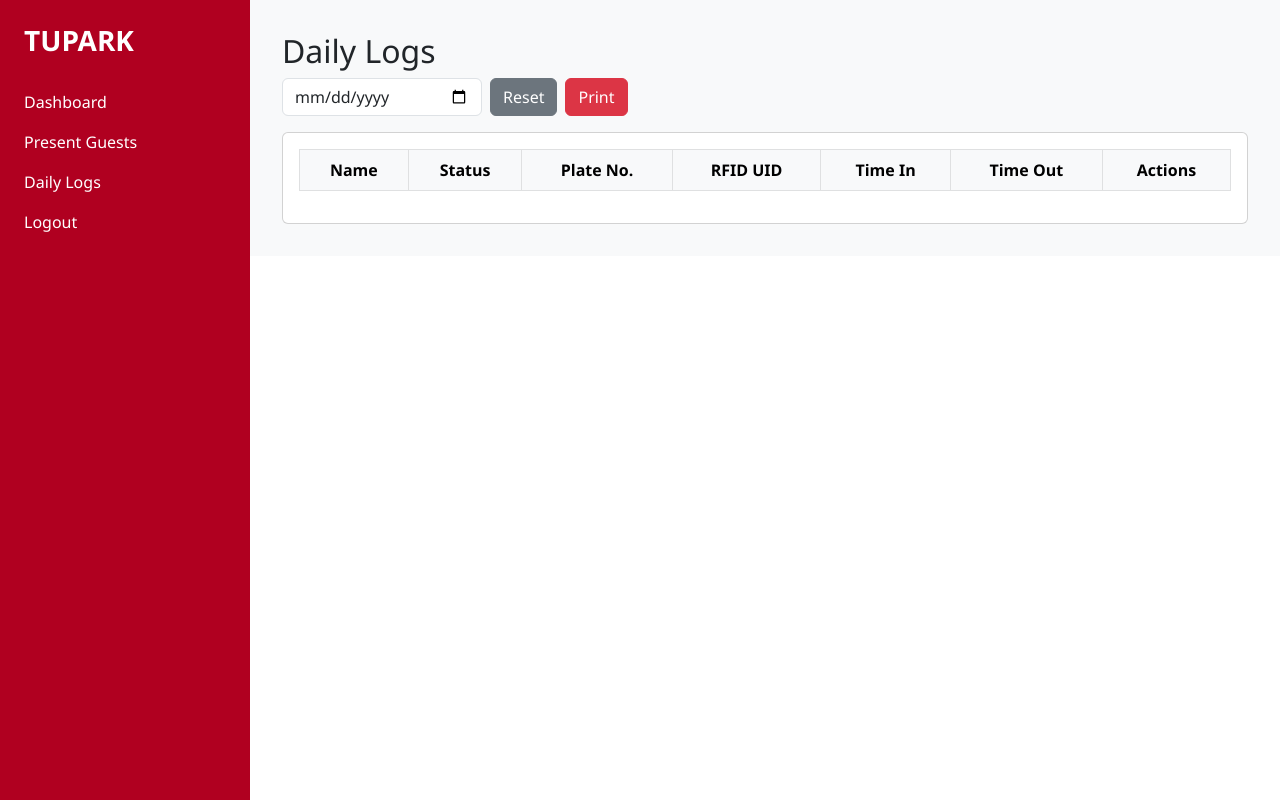
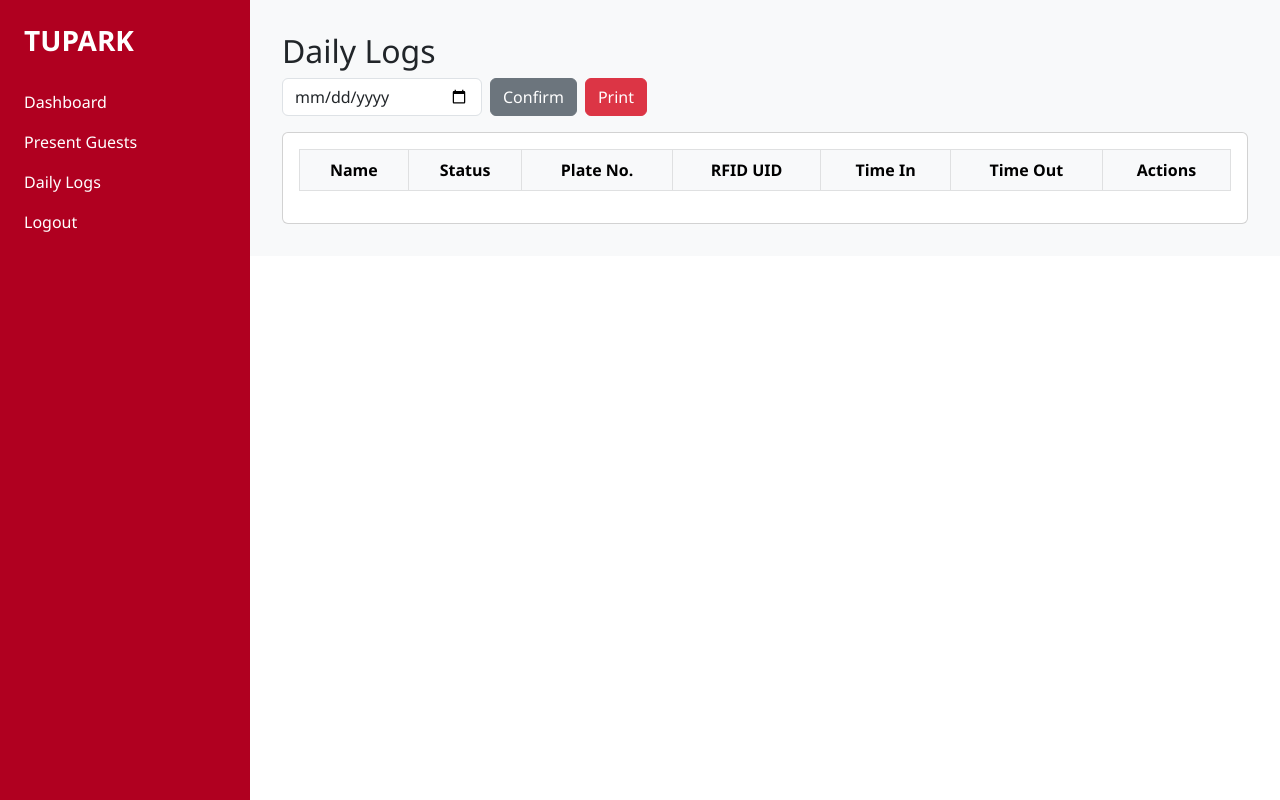
Before and after one commit to Tupark000/rfid_web_backend, a website: page public/logs.html in a window 1280 px wide. Drawn offline with nearby package versions, Linux system fonts and the light colour scheme; no server answers.

Commit message:
Fixing: logs

```diff
--- a/public/logs.html
+++ b/public/logs.html
@@ -63,7 +63,7 @@
     <!-- Filter Bar -->
     <div class="filter-bar d-flex align-items-center gap-2 mb-3">
       <input type="date" id="logDate" class="form-control" style="max-width: 200px;">
-      <button onclick="loadLogs()" class="btn btn-secondary">Reset</button>
+      <button onclick="loadLogs()" class="btn btn-secondary">Confirm</button>
       <button onclick="window.print()" class="btn btn-danger">Print</button>
     </div>
 
```
Also changed, not shown: server.js (line endings or trailing spaces).
